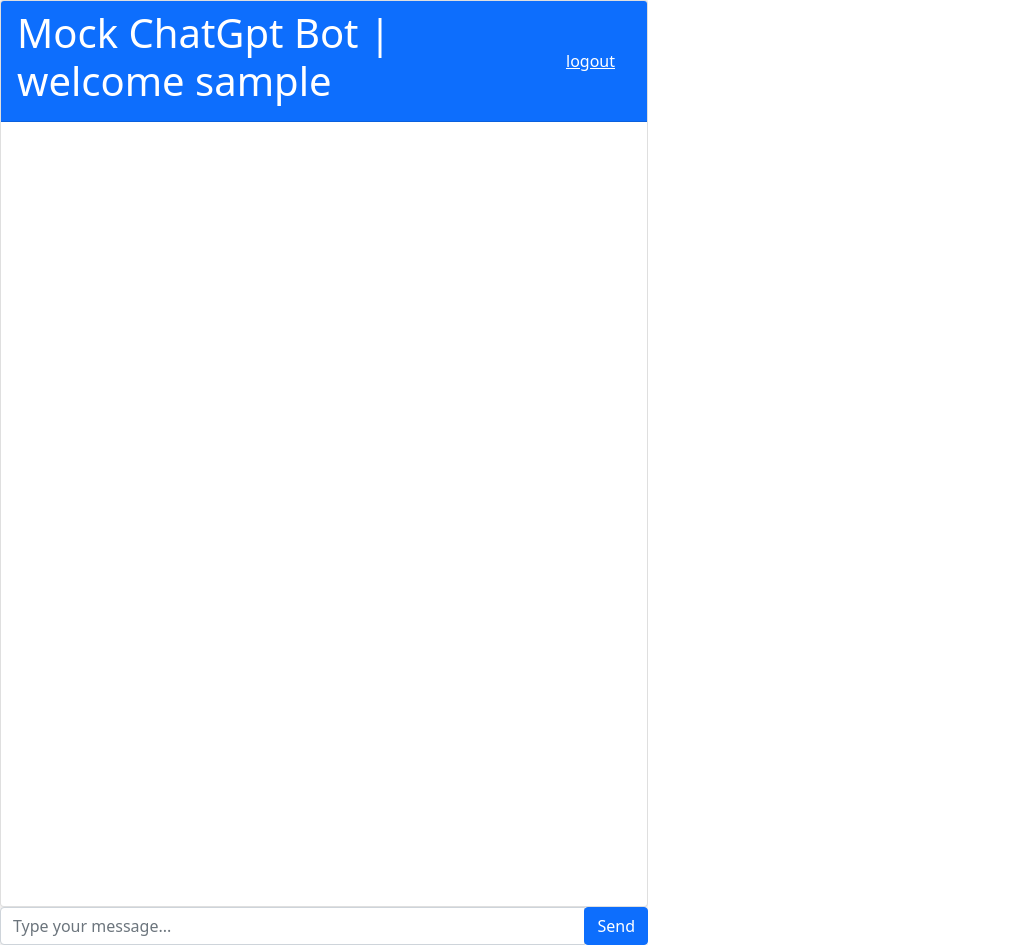
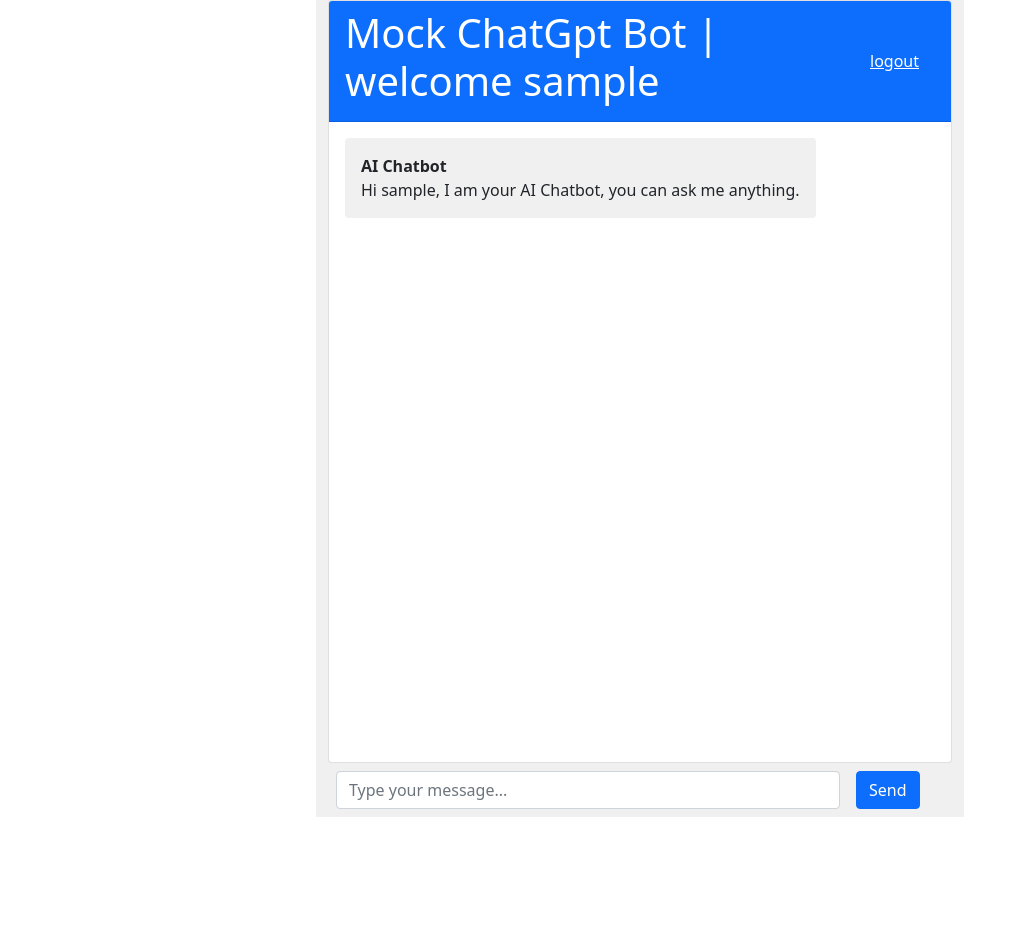
Before and after one commit to VictorZ94/chatgpt-clone, a Django app: page / in a window 1280 px wide. Shown: the whole page, without its empty margins (0-1027 px from the left). After the commit the page ends 817 px from the top, so only its background shows below. Run offline with Django 4.2, Linux system fonts and the light colour scheme; the visitor is signed in with stand-in values (Sample User, id 1); data that the repository does not hold is empty; some libraries are stand-ins or nearby versions.

Commit message:
enhancement structure

```diff
--- a/templates/chatbot.html
+++ b/templates/chatbot.html
@@ -8,7 +8,7 @@
 
 
 {% block content %}
-<div class="chat-container">
+<div class="chat-container container">
   <div class="card flex-grow-1">
     <nav class="card-header bg-primary text-white">
       <div class="d-flex align-items-center justify-content-between">
@@ -31,56 +31,56 @@
     </nav>
     <div class="card-body messages-box">
       <ul class="list-unstyled messages-list">
-        {% comment %} <li class="message received">
-          <div class="message-text">
-            <div class="message-sender">
+        <li class="mb-3">
+          <div class="d-inline-block">
+            <span class="d-flex flex-column p-3 received rounded">
               <b>AI Chatbot</b>
+              <span class="message-content">
+                Hi {{ user.username }}, I am your AI Chatbot, you can ask me anything.
+              </span>
+            </span>
           </div>
-            <div class="message-content">
-              Hi {{ user.username }}, I am your AI Chatbot, you can ask me anything.
-            </div>
-          </div>
-        </li> {% endcomment %}
+        </li>
         {% for chat in chats %}
           {% if chat.user == request.user %}
-            <li class="message sent">
-              <div class="message-text">
-                <div class="message-sender">
+            <li class="mb-3">
+              <div class="d-flex justify-content-end">
+                <div class="d-inline-block">
+                  <div class="p-3 sent rounded">
                     <b>You</b>
-                </div>
                     <div class="message-content">
                       {{ chat.message }}
                     </div>
                   </div>
+                </div>
+              </div>
             </li>
-            <li class="message received">
-              <div class="message-text">
-                <div class="message-sender">
+            <li class="mb-3">
+              <div class="d-inline-block">
+                <div class="p-3 received rounded">
                   <b>AI Chatbot</b>
-                </div>
                   <div class="message-content">
                     {{ chat.response }}
+                  </div>
                 </div>
               </div>
             </li>
           {% endif %}
         {% endfor %}
-
       </ul>
     </div>
-    <br><br>
-    <br><br>
-    <br><br>
   </div>
-  <form class="message-form">
+  <div class="m-2">
+    <form class="message-form row g-3">
       {% csrf_token %}
-    <div class="input-group">
+      <div class="col-10">
         <input type="text" class="form-control message-input" placeholder="Type your message...">
-      <div class="input-group-append">
+      </div>
+      <div class="col-2">
         <button type="submit" class="btn btn-primary btn-send">Send</button>
       </div>
+    </form>
   </div>
-  </form>
 </div>
 
 <script src="{% static 'js/script.js' %}"></script>
```
Lines whose indentation alone changed are shown as unchanged.
